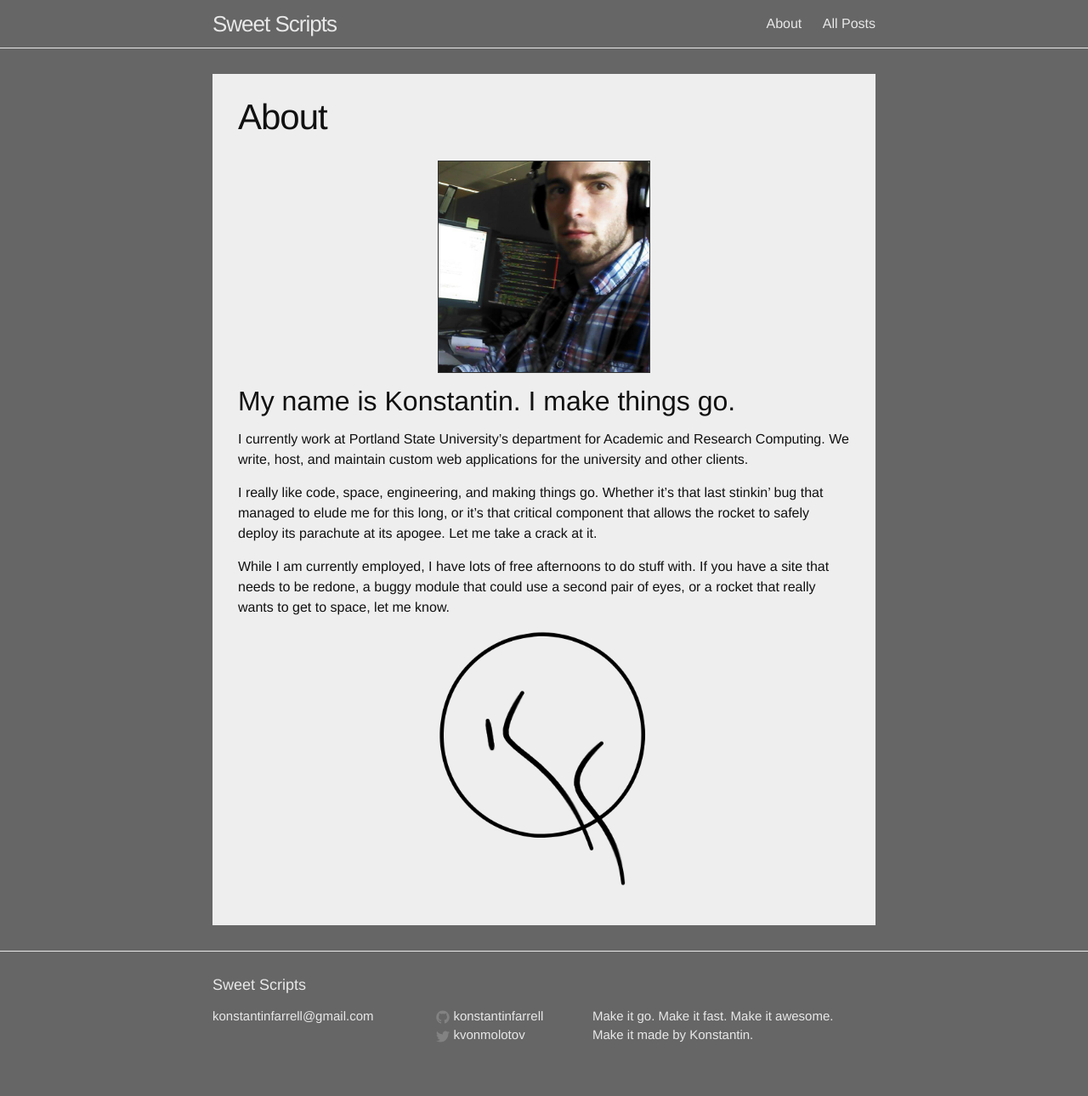
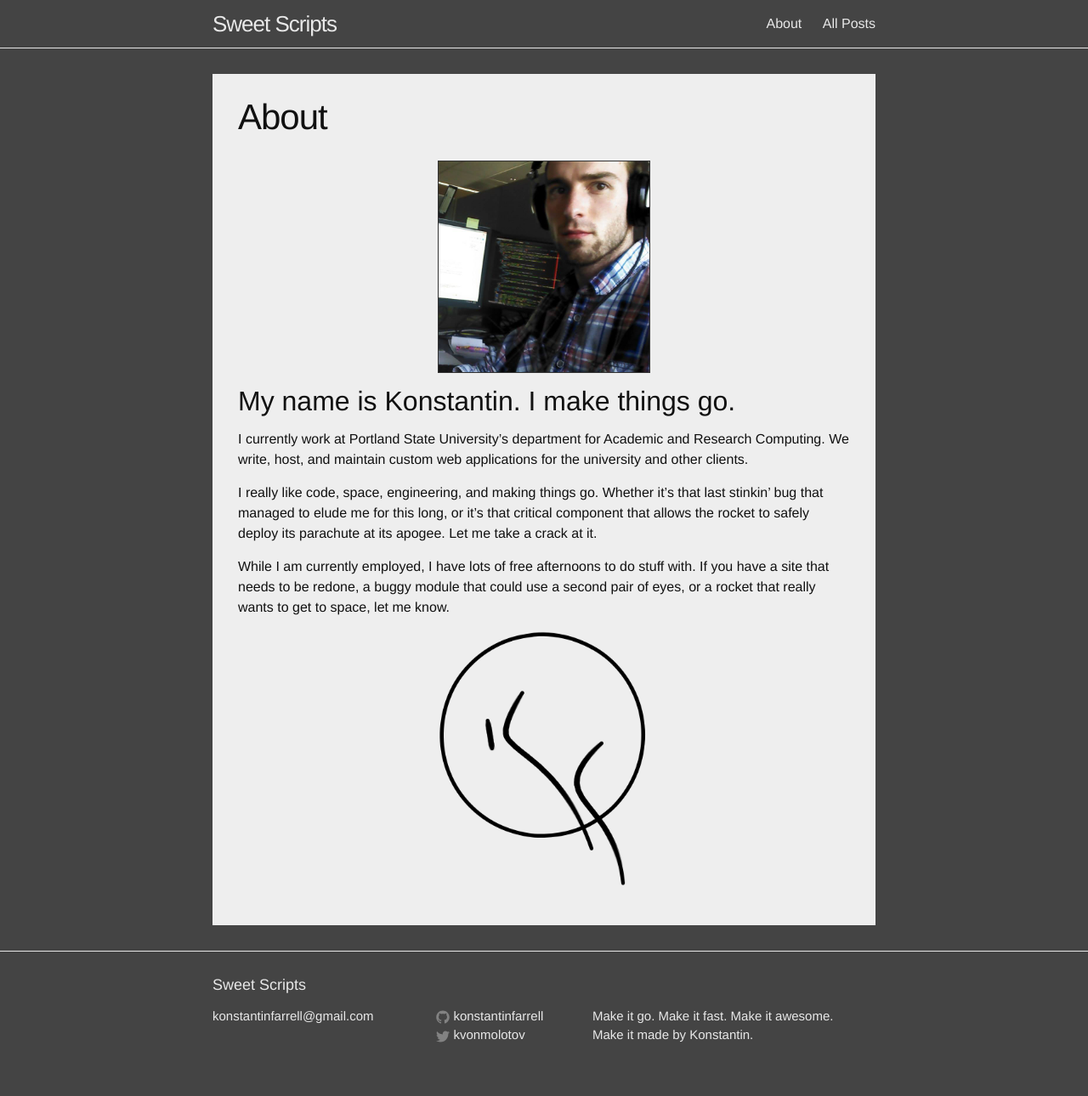
Before and after one commit to plosive/konstantinfarrell.github.io, a Jekyll site: the page built from about.md, in a window 1280 px wide. Shown: the whole page at 85% size. Built offline with Jekyll 4.4.1, drawn with Linux system fonts in a browser that asks for light colours.

Commit message:
Update colors

```diff
--- a/css/main.scss
+++ b/css/main.scss
@@ -14,7 +14,7 @@ $base-line-height: 1.5;
 $spacing-unit:     30px;
 
 $text-color:       #111;
-$background-color: #666;
+$background-color: #444;
 $post-background-color: #eee;
 $brand-color:      #2a7ae2;
 
--- a/index.html
+++ b/index.html
@@ -2,7 +2,6 @@
 <html>
 <head>
     <link rel="stylesheet" href="static/css/main.css" />
-    <link rel="stylesheet" href="static/css/mobile.css" />
     <link rel="stylesheet" href="static/bootstrap/css/bootstrap.min.css" />
     <script type="text/javascript" src="static/js/jquery-2.1.4.min.js"></script>
     <script type="text/javascript" src="static/js/jquery-ui.js"></script>
@@ -17,7 +16,7 @@
             }
         }
         //preload the logo
-        $.preloadImages("static/img/logo.png", "static/img/bg/outlook.jpg");
+        $.preloadImages("static/img/logo-inverse.png");
     </script>
     <script type="text/javascript" src="static/js/go.js"></script>
     <title>Sweet Scripts</title>
@@ -30,7 +29,7 @@
         <div class="push"></div>
         <div id="main-container" class="center-horizontal text-center">
             <div class="row">
-                <img src="static/img/logo.png" alt="KF logo" width="300" height="300" />
+                <img src="static/img/logo-inverse.png" alt="KF logo" width="300" height="300" />
             </div>
             <div class="row">
                 <table id="main-text-container">
--- a/static/css/main.css
+++ b/static/css/main.css
@@ -13,7 +13,7 @@ h1 {
 body {
     height: 100%;
     font-family: 'Raleway', sans-serif !important;
-    background-color: #777 !important;//linear-gradient(#0066cc, #0059b3) !important;
+    background-color: #444 !important;//linear-gradient(#0066cc, #0059b3) !important;
     color: #ddd;
     overflow: hidden;
 
@@ -79,7 +79,7 @@ body {
 
 #main-text {
     display: inline;
-    text-shadow: 0 0 10px #000052;
+    text-shadow: 0 0 10px #000;
 }
 
 #name {
@@ -88,7 +88,7 @@ body {
 
 #slogan {
     color: #fff;
-    text-shadow: 0 0 10px #000052;
+    text-shadow: 0 0 10px #000;
     display: inline;
     vertical-align: top !important;
 }
```
Also changed, not shown: static/img/logo-inverse.png (added).
